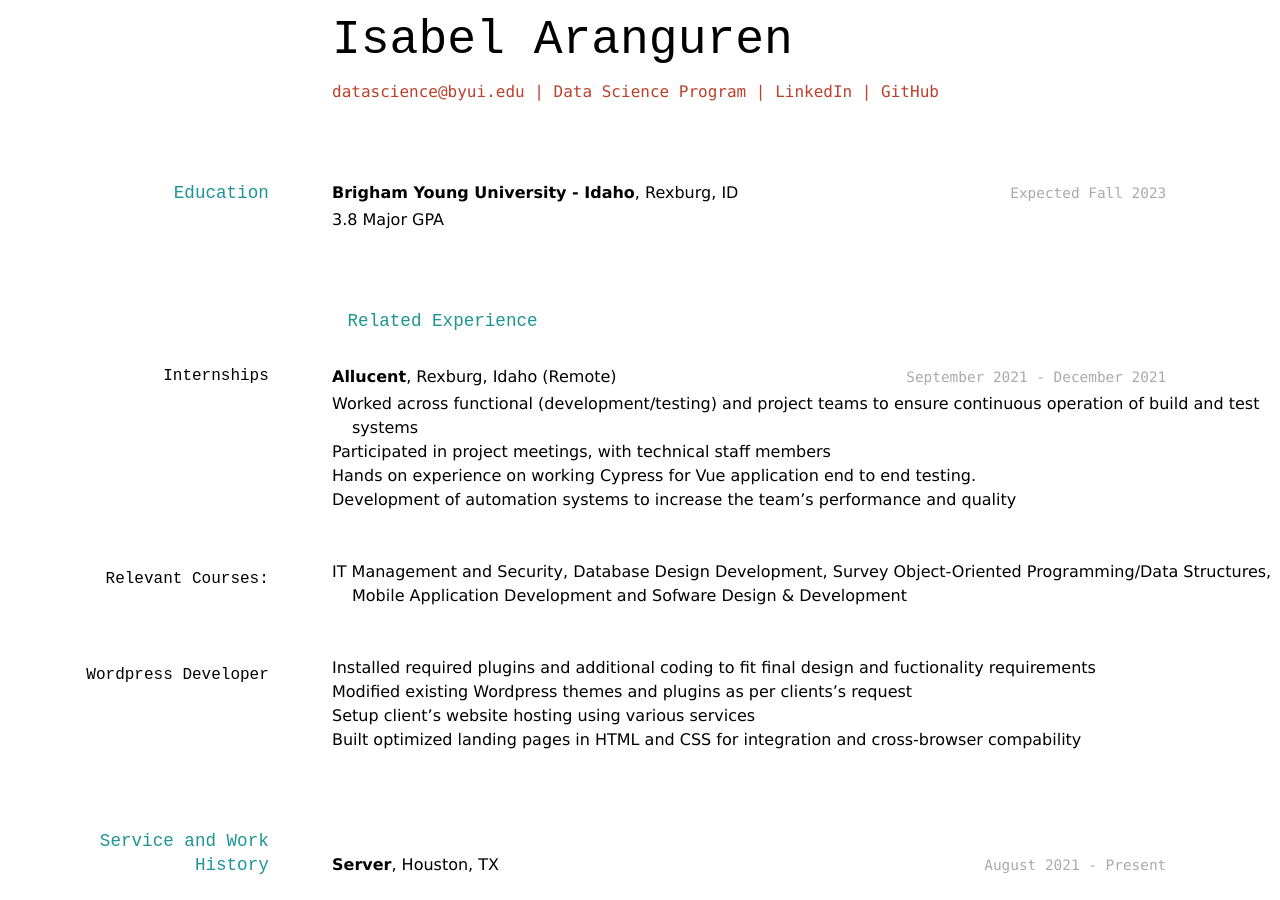
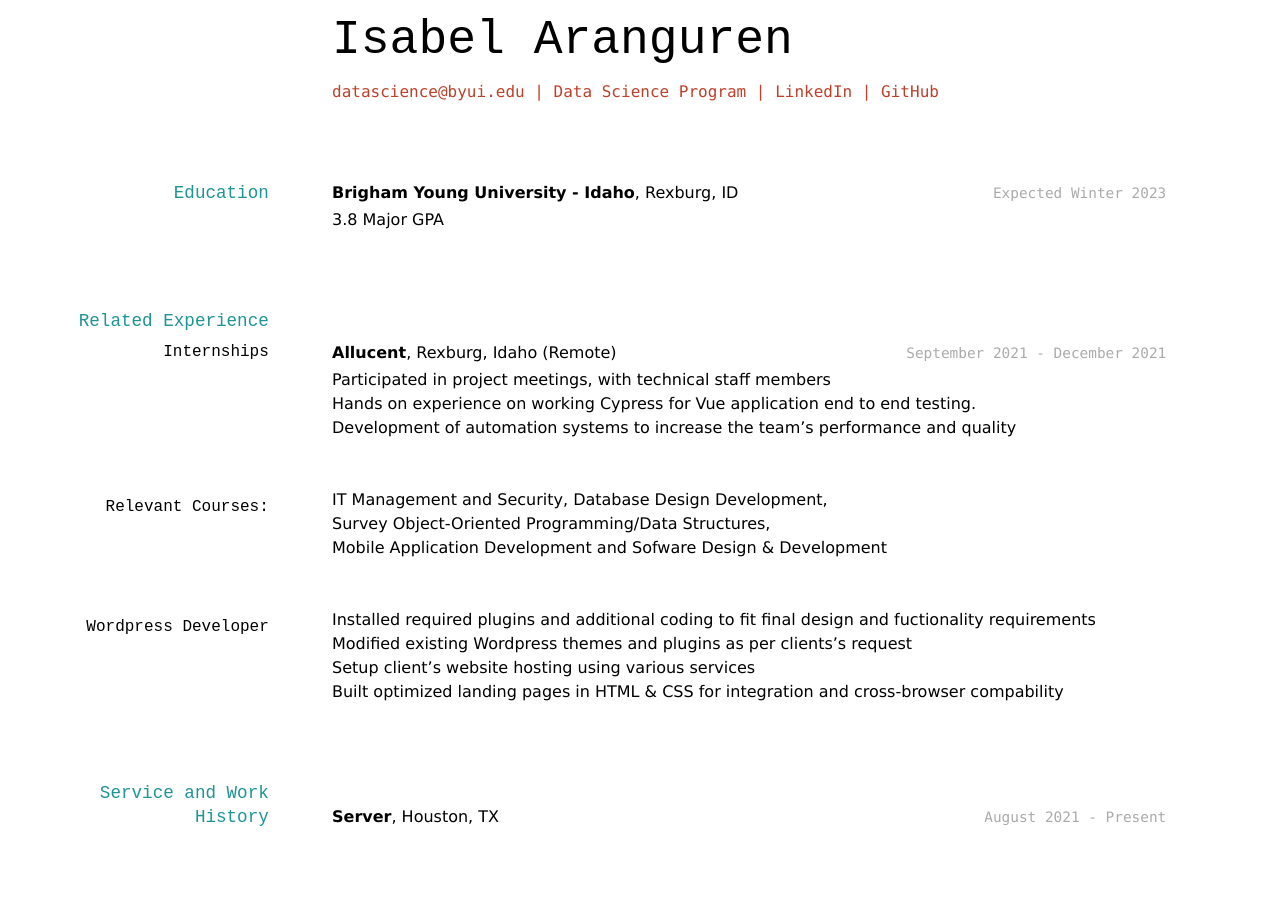
Before and after one commit to jimmyhan513/iaranguren-resume, a Jekyll site: the page built from docs/index.md, in a window 1280 px wide. Built offline with Jekyll 4.4.1, drawn with Linux system fonts in a browser that asks for light colours.

Commit message:
Layout Changes

```diff
--- a/docs/index.md
+++ b/docs/index.md
@@ -14,32 +14,33 @@ title: Isabel Aranguren's Resume
 <!-- https://www.monique.tech/the-art-of-markdown -->
 
 ## Education
-
-`Expected Fall 2023`
+`Expected Winter 2023`
 __Brigham Young University - Idaho__, Rexburg, ID
 
 - 3.8 Major GPA
+
+
 ## Related Experience
 
 ### Internships
 
 `September 2021 - December 2021`
 __Allucent__, Rexburg, Idaho (Remote)
-
-- Worked across functional (development/testing) and project teams to ensure continuous operation of build and test systems
 - Participated in project meetings, with technical staff members
 - Hands on experience on working Cypress for Vue application end to end testing.
 - Development of automation systems to increase the team’s performance and quality
 
 
 ### Relevant Courses:
-- IT Management and Security, Database Design Development, Survey Object-Oriented Programming/Data Structures, Mobile Application Development and Sofware Design & Development
+- IT Management and Security, Database Design Development,
+- Survey Object-Oriented Programming/Data Structures,
+- Mobile Application Development and Sofware Design & Development
 
 ### Wordpress Developer
 - Installed required plugins and additional coding to fit final design and fuctionality requirements
 - Modified existing Wordpress themes and plugins as per clients's request
 - Setup client's website hosting using various services
-- Built optimized landing pages in HTML and CSS for integration and cross-browser compability
+- Built optimized landing pages in HTML & CSS for integration and cross-browser compability
 
 ## Service and Work History
 
```
